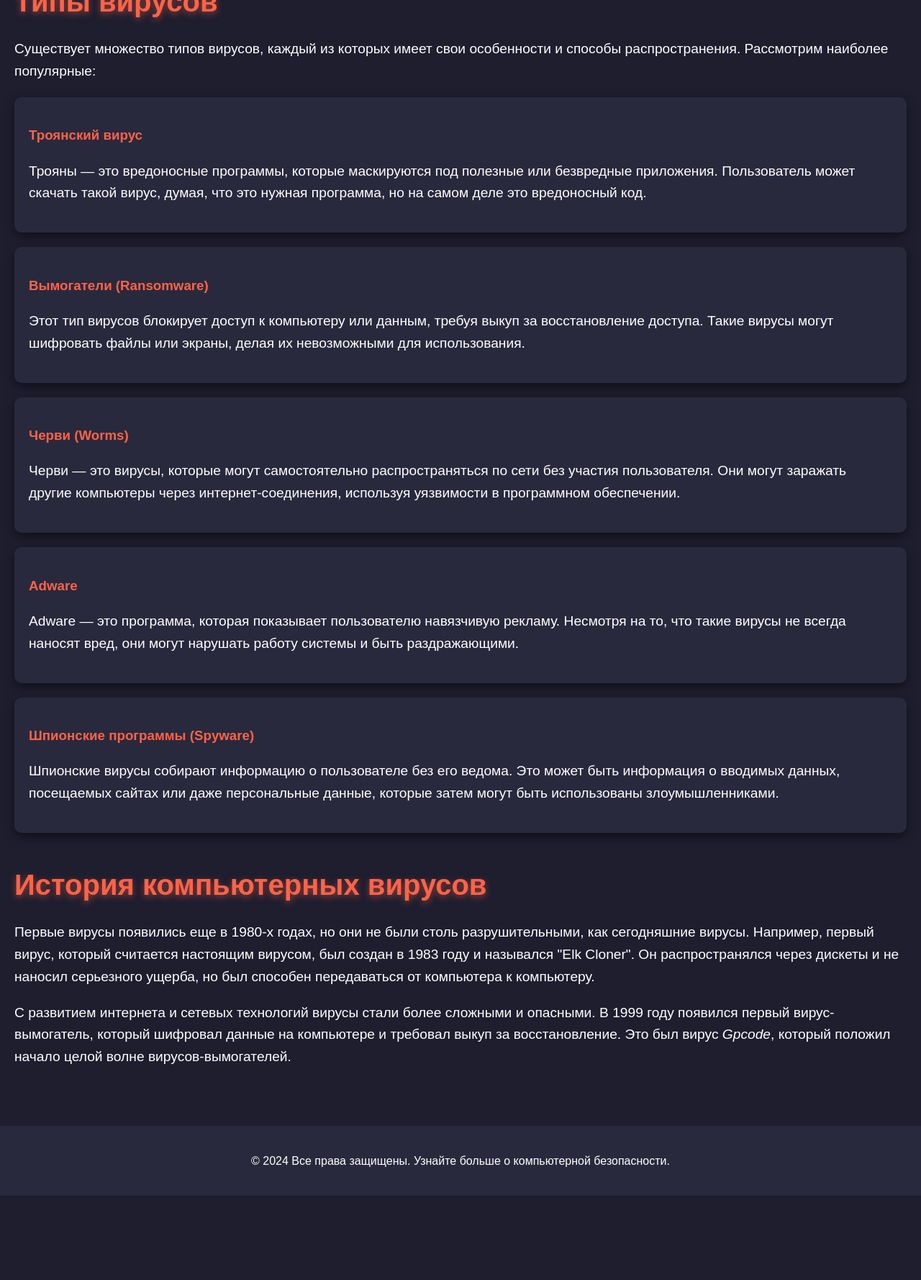
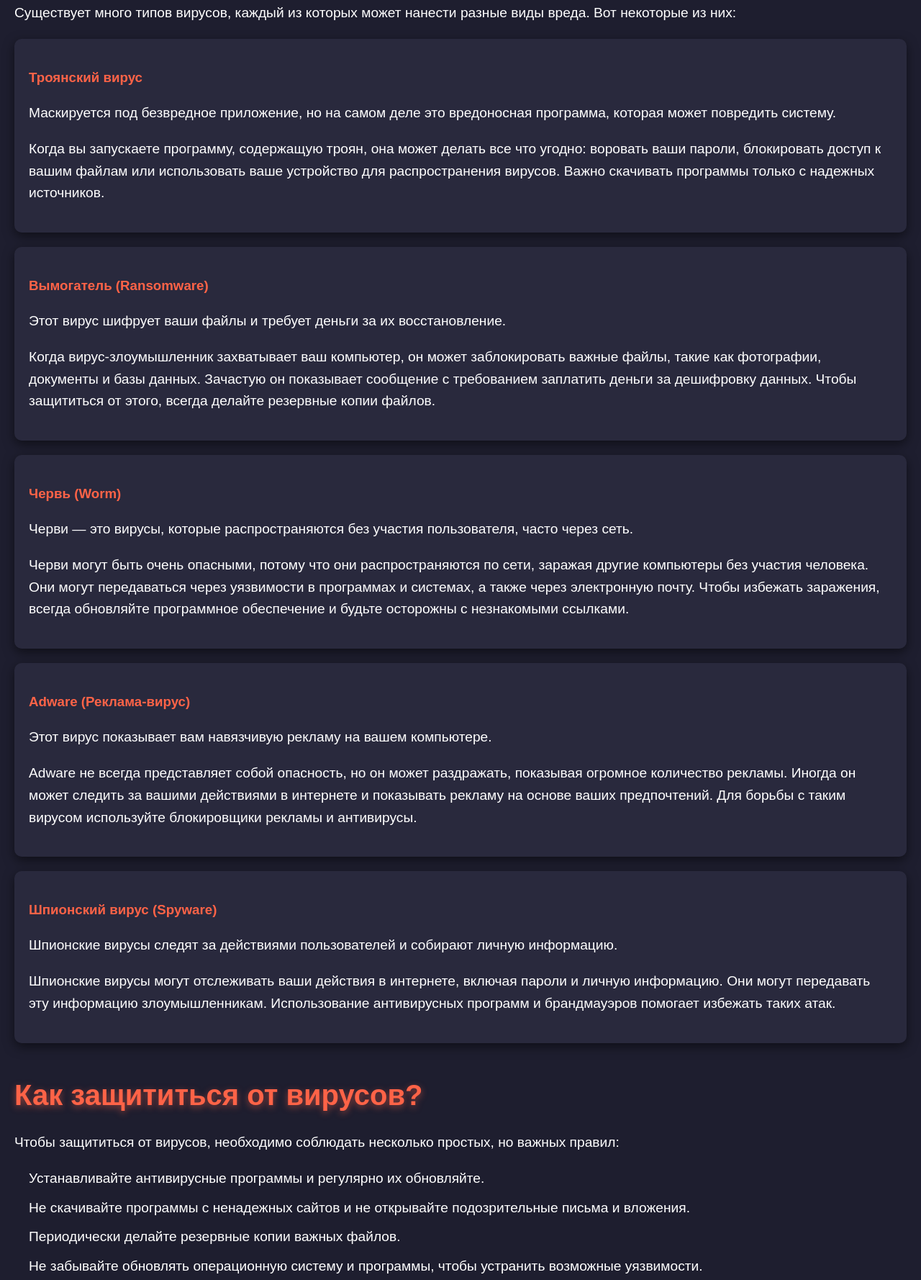
Before and after one commit to Enko3397/ybicadiscord, a plain HTML site: page index.html in a window 1280 px wide. Shown: the part 693-2471 px from the top of the page at 72% size. Before the commit the page ends 2354 px from the top, so only its background shows below. Drawn offline with Linux system fonts and the light colour scheme.

Commit message:
Update index.html

```diff
--- a/index.html
+++ b/index.html
@@ -7,11 +7,11 @@
     <link rel="stylesheet" href="styles.css">
 </head>
 <body>
-    <!-- Хедер сайта -->
+    <!-- Хедер -->
     <header>
         <div class="container">
             <h1>Компьютерные вирусы</h1>
-            <p>Что такое вирусы, как они появились и как защититься от них?</p>
+            <p>Узнайте, что такое вирусы, как они появляются, и как защитить свои устройства!</p>
         </div>
     </header>
 
@@ -20,55 +20,79 @@
         <!-- Раздел о вирусах -->
         <section class="info" id="virusSection">
             <h2>Что такое компьютерный вирус?</h2>
-            <p>Компьютерный вирус — это вредоносная программа, которая проникает в систему, модифицирует или удаляет данные и может привести к повреждению устройства. Вирусы могут распространяться через интернет, заражённые файлы, внешние устройства, такие как флешки и жесткие диски. Они могут быть скрыты в легитимных файлах или программах, что делает их трудно обнаружимыми.</p>
-            <p>Первые вирусы создавались для того, чтобы исследовать и тестировать возможности компьютеров, но позже они стали использоваться с целью нанесения вреда пользователям или получения прибыли.</p>
+            <p>Компьютерный вирус — это вредоносная программа, которая может нарушить работу вашего устройства, повредить или удалить данные, а также передаваться другим пользователям. Вирусы часто скрываются под маской безвредных программ, и их бывает трудно обнаружить. Они могут распространиться через интернет, заражённые файлы, электронную почту или даже внешние устройства, такие как флешки.</p>
             <button class="btn" id="learnMore">Подробнее о вирусах</button>
         </section>
 
         <!-- Раздел типов вирусов -->
         <section class="types" id="typesSection">
             <h2>Типы вирусов</h2>
-            <p>Существует множество типов вирусов, каждый из которых имеет свои особенности и способы распространения. Рассмотрим наиболее популярные:</p>
-            <div class="card" id="trojan">
+            <p>Существует много типов вирусов, каждый из которых может нанести разные виды вреда. Вот некоторые из них:</p>
+
+            <!-- Разворачивающиеся карточки -->
+            <div class="card" id="trojan" onclick="toggleInfo('trojanInfo')">
                 <h3>Троянский вирус</h3>
-                <p>Трояны — это вредоносные программы, которые маскируются под полезные или безвредные приложения. Пользователь может скачать такой вирус, думая, что это нужная программа, но на самом деле это вредоносный код.</p>
+                <p>Маскируется под безвредное приложение, но на самом деле это вредоносная программа, которая может повредить систему.</p>
+                <div class="more-info" id="trojanInfo">
+                    <p>Когда вы запускаете программу, содержащую троян, она может делать все что угодно: воровать ваши пароли, блокировать доступ к вашим файлам или использовать ваше устройство для распространения вирусов. Важно скачивать программы только с надежных источников.</p>
+                </div>
             </div>
-            <div class="card" id="ransomware">
-                <h3>Вымогатели (Ransomware)</h3>
-                <p>Этот тип вирусов блокирует доступ к компьютеру или данным, требуя выкуп за восстановление доступа. Такие вирусы могут шифровать файлы или экраны, делая их невозможными для использования.</p>
+
+            <div class="card" id="ransomware" onclick="toggleInfo('ransomwareInfo')">
+                <h3>Вымогатель (Ransomware)</h3>
+                <p>Этот вирус шифрует ваши файлы и требует деньги за их восстановление.</p>
+                <div class="more-info" id="ransomwareInfo">
+                    <p>Когда вирус-злоумышленник захватывает ваш компьютер, он может заблокировать важные файлы, такие как фотографии, документы и базы данных. Зачастую он показывает сообщение с требованием заплатить деньги за дешифровку данных. Чтобы защититься от этого, всегда делайте резервные копии файлов.</p>
+                </div>
             </div>
-            <div class="card" id="worm">
-                <h3>Черви (Worms)</h3>
-                <p>Черви — это вирусы, которые могут самостоятельно распространяться по сети без участия пользователя. Они могут заражать другие компьютеры через интернет-соединения, используя уязвимости в программном обеспечении.</p>
+
+            <div class="card" id="worm" onclick="toggleInfo('wormInfo')">
+                <h3>Червь (Worm)</h3>
+                <p>Черви — это вирусы, которые распространяются без участия пользователя, часто через сеть.</p>
+                <div class="more-info" id="wormInfo">
+                    <p>Черви могут быть очень опасными, потому что они распространяются по сети, заражая другие компьютеры без участия человека. Они могут передаваться через уязвимости в программах и системах, а также через электронную почту. Чтобы избежать заражения, всегда обновляйте программное обеспечение и будьте осторожны с незнакомыми ссылками.</p>
+                </div>
             </div>
-            <div class="card" id="adware">
-                <h3>Adware</h3>
-                <p>Adware — это программа, которая показывает пользователю навязчивую рекламу. Несмотря на то, что такие вирусы не всегда наносят вред, они могут нарушать работу системы и быть раздражающими.</p>
+
+            <div class="card" id="adware" onclick="toggleInfo('adwareInfo')">
+                <h3>Adware (Реклама-вирус)</h3>
+                <p>Этот вирус показывает вам навязчивую рекламу на вашем компьютере.</p>
+                <div class="more-info" id="adwareInfo">
+                    <p>Adware не всегда представляет собой опасность, но он может раздражать, показывая огромное количество рекламы. Иногда он может следить за вашими действиями в интернете и показывать рекламу на основе ваших предпочтений. Для борьбы с таким вирусом используйте блокировщики рекламы и антивирусы.</p>
+                </div>
             </div>
-            <div class="card" id="spyware">
-                <h3>Шпионские программы (Spyware)</h3>
-                <p>Шпионские вирусы собирают информацию о пользователе без его ведома. Это может быть информация о вводимых данных, посещаемых сайтах или даже персональные данные, которые затем могут быть использованы злоумышленниками.</p>
+
+            <div class="card" id="spyware" onclick="toggleInfo('spywareInfo')">
+                <h3>Шпионский вирус (Spyware)</h3>
+                <p>Шпионские вирусы следят за действиями пользователей и собирают личную информацию.</p>
+                <div class="more-info" id="spywareInfo">
+                    <p>Шпионские вирусы могут отслеживать ваши действия в интернете, включая пароли и личную информацию. Они могут передавать эту информацию злоумышленникам. Использование антивирусных программ и брандмауэров помогает избежать таких атак.</p>
+                </div>
             </div>
         </section>
 
-        <!-- Раздел истории -->
+        <!-- Раздел защиты -->
         <section class="history" id="historySection">
-            <h2>История компьютерных вирусов</h2>
-            <p>Первые вирусы появились еще в 1980-х годах, но они не были столь разрушительными, как сегодняшние вирусы. Например, первый вирус, который считается настоящим вирусом, был создан в 1983 году и назывался "Elk Cloner". Он распространялся через дискеты и не наносил серьезного ущерба, но был способен передаваться от компьютера к компьютеру.</p>
-            <p>С развитием интернета и сетевых технологий вирусы стали более сложными и опасными. В 1999 году появился первый вирус-вымогатель, который шифровал данные на компьютере и требовал выкуп за восстановление. Это был вирус <em>Gpcode</em>, который положил начало целой волне вирусов-вымогателей.</p>
+            <h2>Как защититься от вирусов?</h2>
+            <p>Чтобы защититься от вирусов, необходимо соблюдать несколько простых, но важных правил:</p>
+            <ul>
+                <li>Устанавливайте антивирусные программы и регулярно их обновляйте.</li>
+                <li>Не скачивайте программы с ненадежных сайтов и не открывайте подозрительные письма и вложения.</li>
+                <li>Периодически делайте резервные копии важных файлов.</li>
+                <li>Не забывайте обновлять операционную систему и программы, чтобы устранить возможные уязвимости.</li>
+                <li>Будьте осторожны с внешними устройствами, такими как флешки и внешние диски.</li>
+            </ul>
         </section>
 
         <!-- Модальное окно -->
         <div class="modal" id="modal">
             <div class="modal-content">
                 <h3>Как защититься от вирусов?</h3>
-                <p>Для защиты от вирусов важно соблюдать несколько простых, но эффективных правил:</p>
+                <p>Основные меры безопасности:</p>
                 <ul>
-                    <li>Используйте надежные антивирусные программы и регулярно обновляйте их.</li>
-                    <li>Не открывайте подозрительные ссылки и вложения в письмах.</li>
-                    <li>Обновляйте операционную систему и программы для устранения уязвимостей.</li>
-                    <li>Используйте сложные пароли и двухфакторную аутентификацию.</li>
-                    <li>Будьте осторожны при подключении внешних устройств, таких как флешки.</li>
+                    <li>Использование антивирусного ПО</li>
+                    <li>Регулярные обновления системы</li>
+                    <li>Меры безопасности при подключении внешних устройств</li>
                 </ul>
                 <button class="close-btn" id="closeModal">Закрыть</button>
             </div>
```
